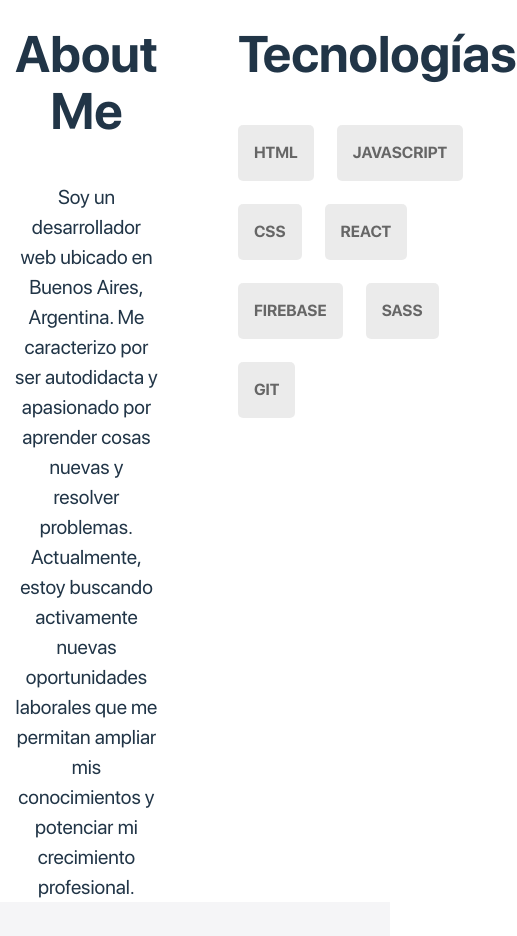
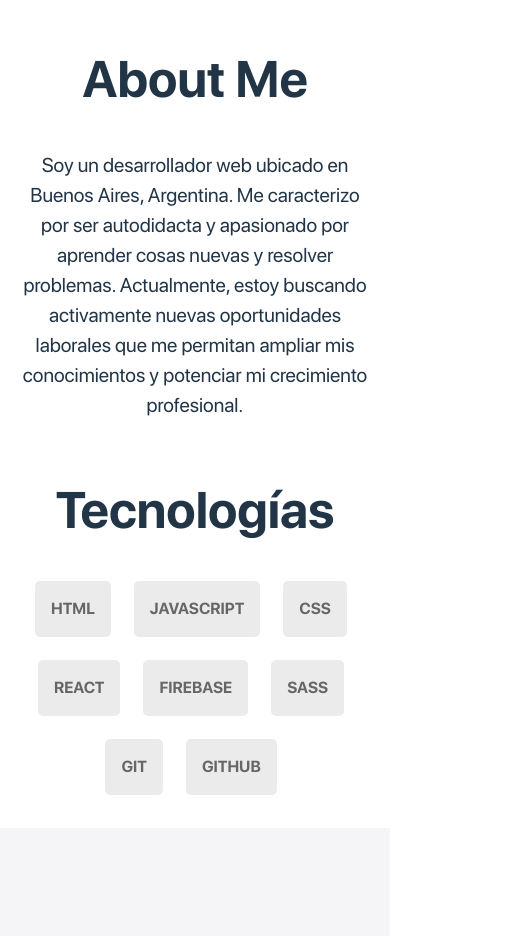
Before and after one commit to nahuelbgs/Portfolio, a React (Vite) app: page / in a window 390 px wide. Shown: the part 860-1796 px from the top of the page, 517 px wide, since content can reach past the window. Built offline with nearby package versions, Linux system fonts and the light colour scheme.

Commit message:
responsive

```diff
--- a/src/Components/AboutMe/AboutMe.css
+++ b/src/Components/AboutMe/AboutMe.css
@@ -45,13 +45,10 @@
   .section-aboutMe {
     text-align: center;
   }
-  .aboutMe{
-    width: 690px;
-    margin: auto;
+  .aboutMe-tecnologias-container{
+    display: block;
   }
-  .tecnologias-container {
-    width: 690px;
-    margin: auto;
+  .tecnologiasList{
     justify-content: center;
   }
 }
@@ -64,12 +61,4 @@
   .aboutMe{
     width: 100%;
   }
-  .tecnologias-container {
-    width: 100%;
-    justify-content: center;
-    margin-bottom: 15px
-  }
-  .tecnologias-image {
-    width: 85px;
-  }
 }
--- a/src/Components/AboutMe/AboutMe.jsx
+++ b/src/Components/AboutMe/AboutMe.jsx
@@ -25,6 +25,7 @@
             <li>FIREBASE</li>
             <li>SASS</li>
             <li>GIT</li>
+            <li>GITHUB</li>
           </ul>
         </div>
       </div>
```
